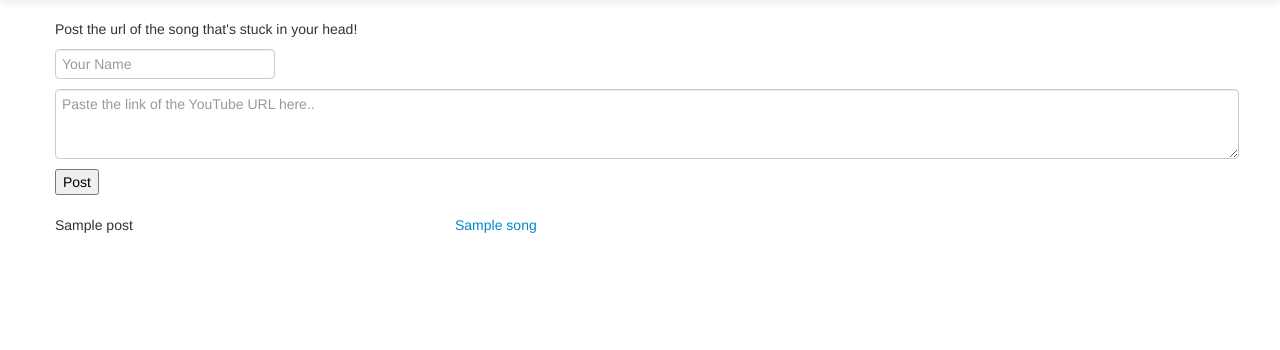
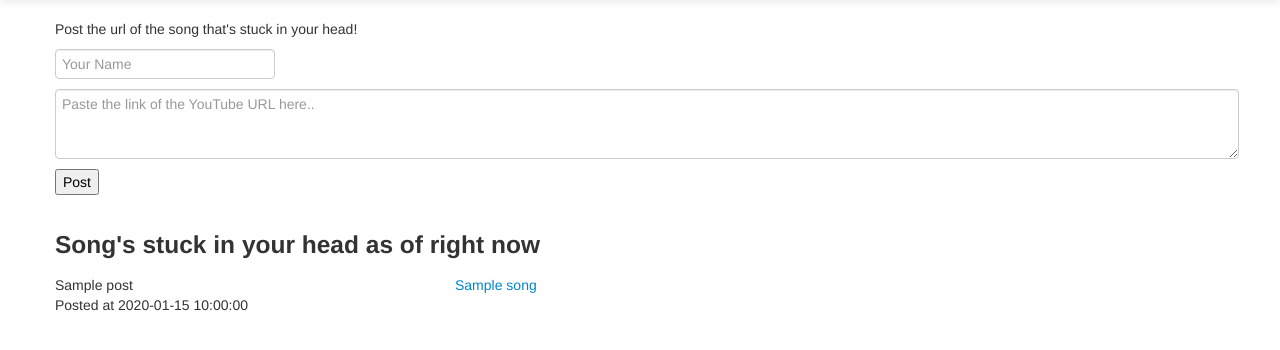
Before and after one commit to JoePeacock/EarWorm, a Python web app: template templates/index.html in a window 1280 px wide. Shown: the part 41-391 px from the top of the page. Run offline with Jinja, Linux system fonts and the light colour scheme; the template is opened without the code that fills it: most values are stand-ins (such as "Sample title", 1, 10 or a date in 2020); some libraries are stand-ins or nearby versions.

Commit message:
Now it really works with db

```diff
--- a/templates/index.html
+++ b/templates/index.html
@@ -66,10 +66,12 @@
 
   <div class="thefeed">
       <div class="container">
+      <h3>Song's stuck in your head as of right now</h3>
       {% for posts in results %}
       <div class="row">
         <div class="span4">
-          {{ posts.name }}
+          {{ posts.name }}<Br>
+          <p>Posted at {{posts.date }}</p>
         </div>
         <div class="span8">
           <a href="{{ posts.url }}"> {{ posts.song }}</a>
```
